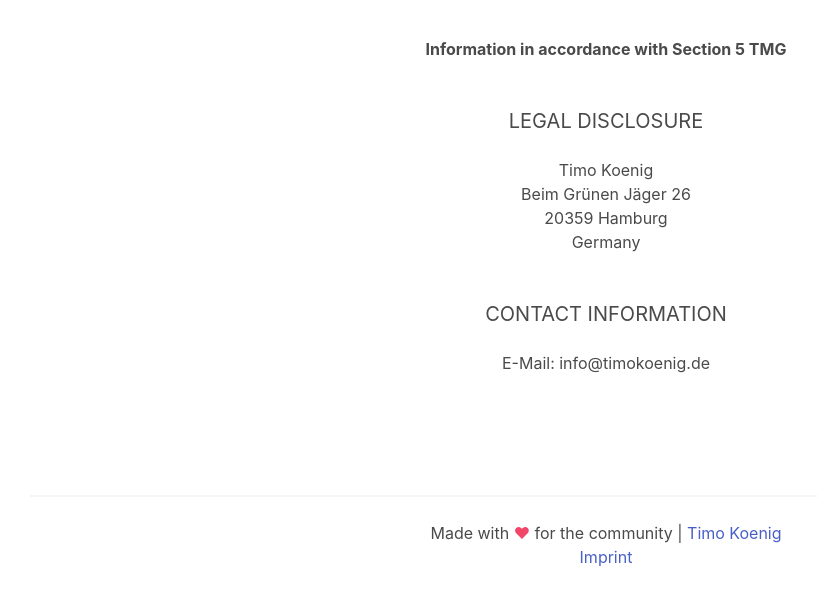
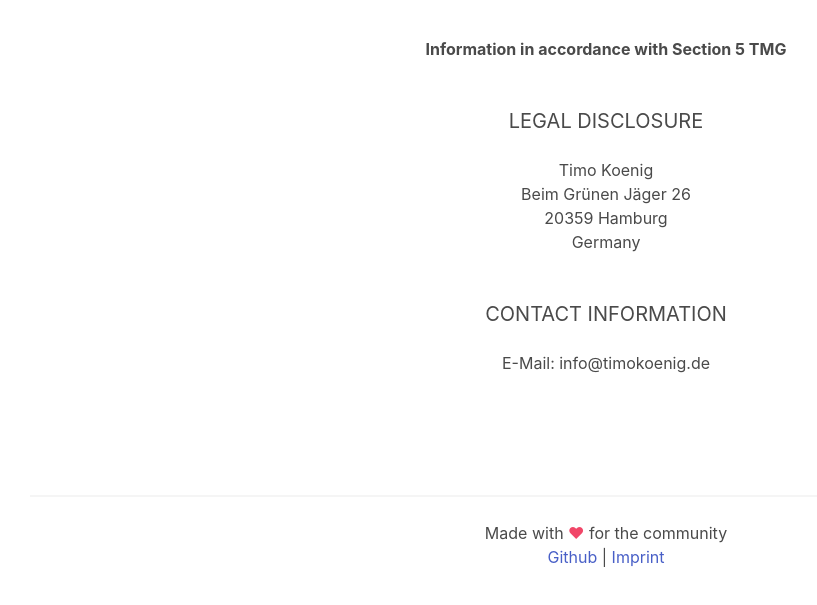
Before and after one commit to timokoenig/eu-dcc-rules, a website: page docs/imprint.html in a window 1280 px wide. Shown: the part 107-712 px from the top of the page, without its empty margins (34-851 px from the left). Drawn offline with nearby package versions, Linux system fonts and the light colour scheme.

Commit message:
Update html footer

```diff
--- a/docs/imprint.html
+++ b/docs/imprint.html
@@ -38,12 +38,14 @@
     </div>
   </section>
   <section class="section">
-      <div class="container has-text-centered">
-          <hr />
-          <p>
-            Made with <span class="has-text-danger">♥</span> for the community | <a href="https://github.com/timokoenig" target="_blank">Timo Koenig</a><br />
-            <a href="/eu-dcc-rules/imprint" rel="nofollow">Imprint</a>
-          </p>
+    <div class="container has-text-centered">
+        <hr />
+        <p>
+            Made with <span class="has-text-danger">♥</span> for the community
+        </p>
+        <p>
+            <a href="https://github.com/timokoenig" target="_blank">Github</a> | <a href="/eu-dcc-rules/imprint" rel="nofollow">Imprint</a>
+        </p>
       </div>
   </section>
   </body>
```
Also changed, not shown: docs/index.html (+7 -5 lines).
